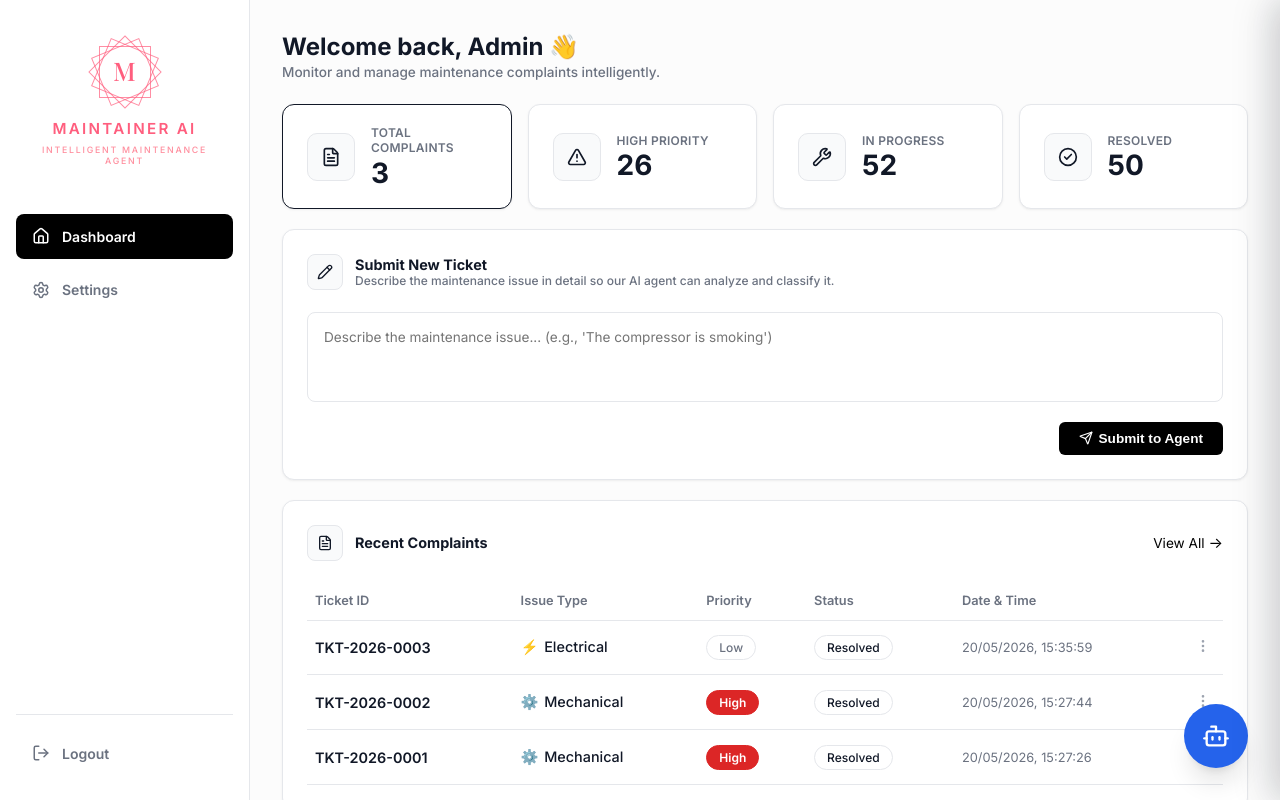
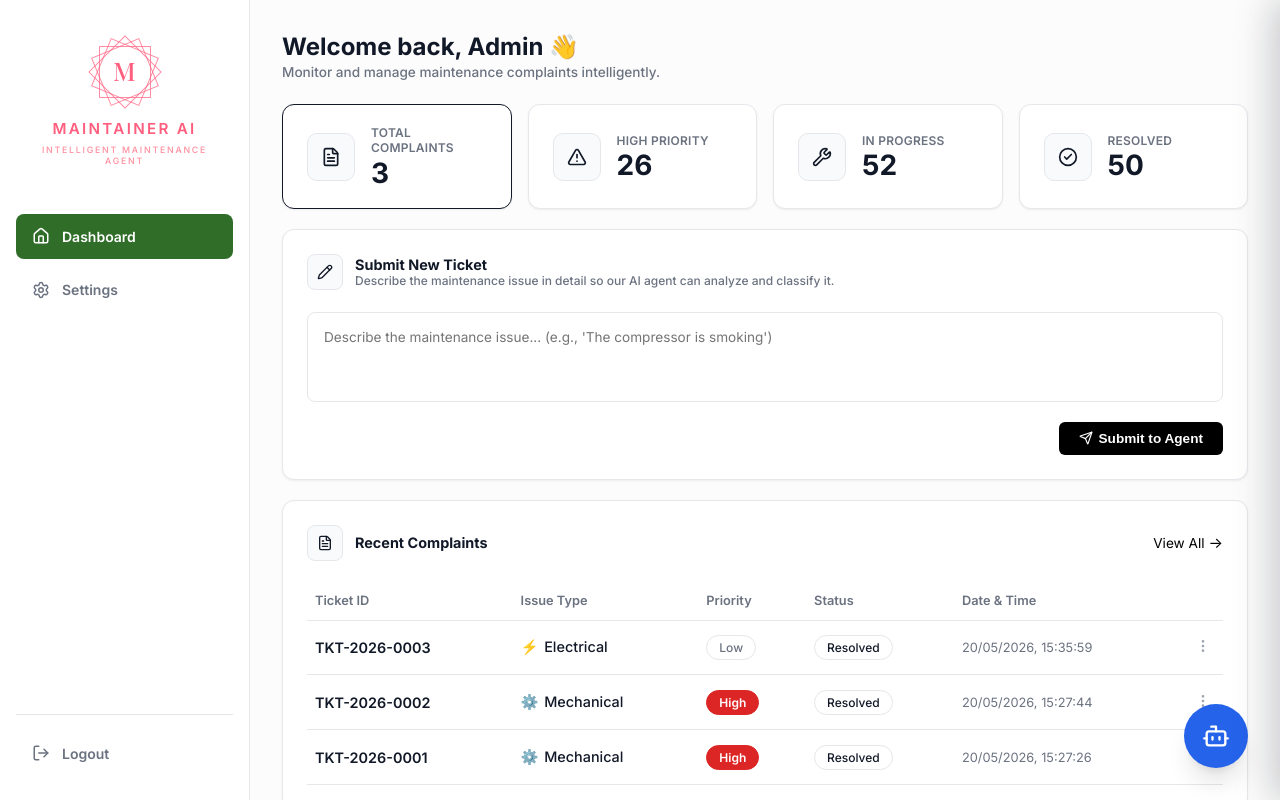
Before and after one commit to Vikash9546/OpsFloAssignment, a React app in the folder frontend/: page / in a window 1280 px wide. Built offline with nearby package versions, Linux system fonts and the light colour scheme; no server answers; the HTML template or start-up script is replaced by a standard one; a web font is replaced by a local one.

Commit message:
style: update active navigation button background color to forest green (#306D29)

```diff
--- a/frontend/src/index.css
+++ b/frontend/src/index.css
@@ -95,7 +95,7 @@ body {
 }
 
 .nav-item.active {
-  background: #000000 !important;
+  background: #306D29 !important;
   color: #ffffff !important;
 }
 
```
